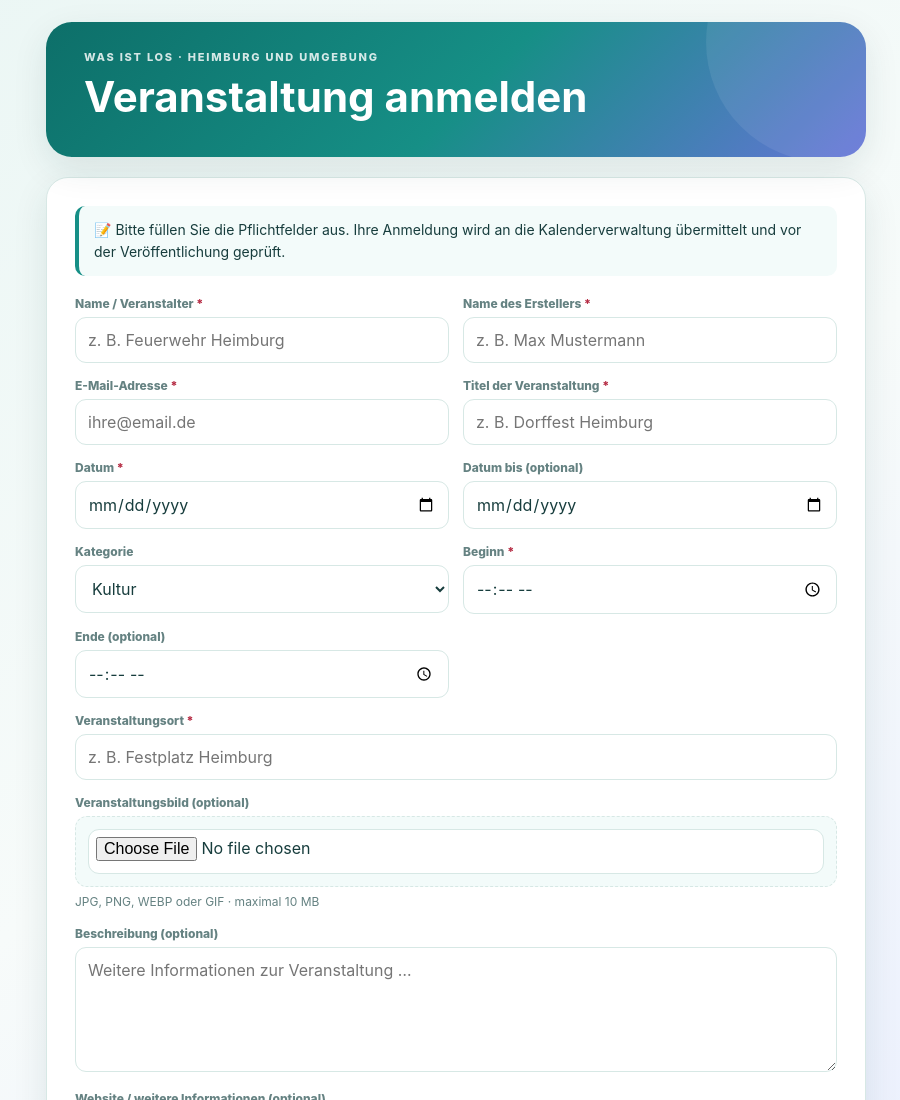
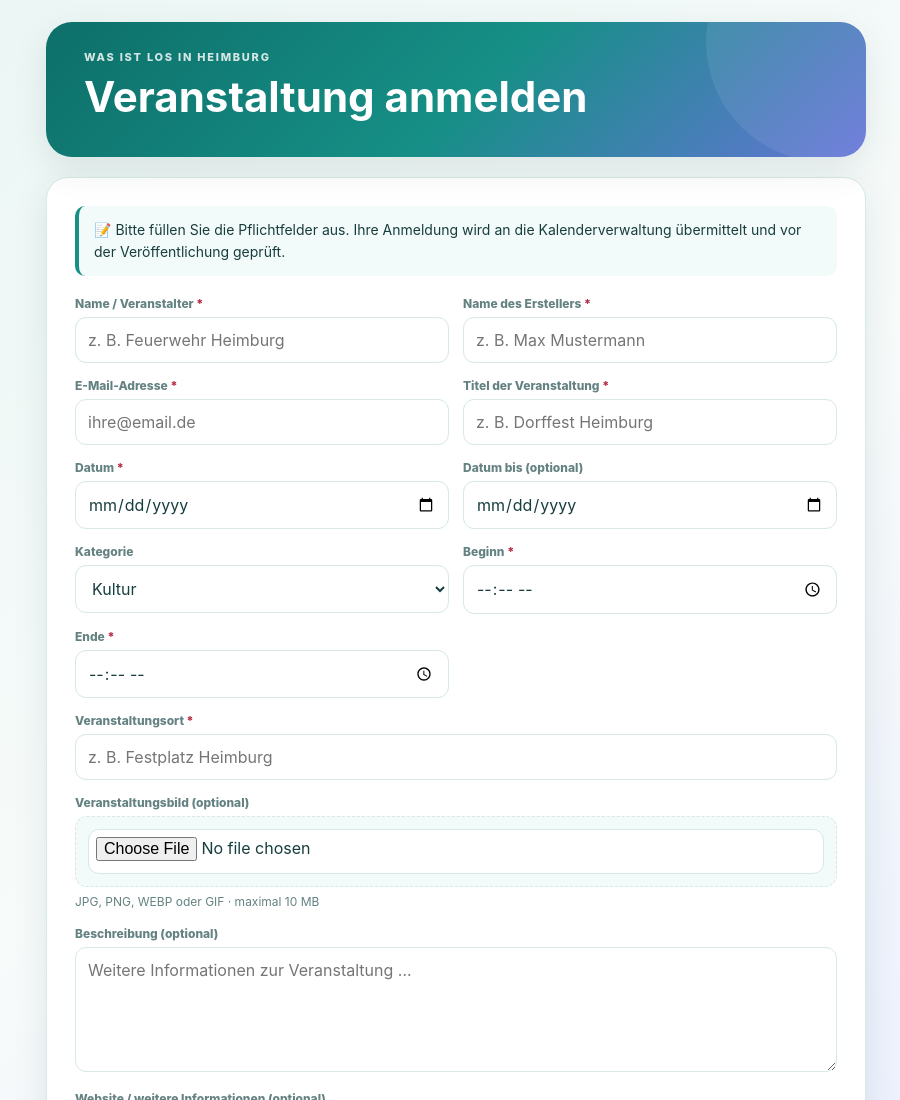
Before and after one commit to AppFabrik/Modal-Jimdo, a plain HTML site: page index.html in a window 1280 px wide. Shown: the top 1100 px of the page, without its empty margins (184-1084 px from the left). Drawn offline with Linux system fonts and the light colour scheme.

Commit message:
Update index.html

```diff
--- a/index.html
+++ b/index.html
@@ -4,7 +4,7 @@
 <meta charset="UTF-8">
 <meta name="viewport" content="width=device-width, initial-scale=1, viewport-fit=cover">
 <meta name="theme-color" content="#168f86">
-<meta name="description" content="Veranstaltungen für Was ist los in Heimburg und Umgebung anmelden.">
+<meta name="description" content="Veranstaltungen für Heimburg">
 <title>Veranstaltung anmelden</title>
 <style>
 :root{--paper:#fff;--paper2:#f3fbfa;--ink:#173d3d;--muted:#658282;--accent:#168f86;--accent-dark:#0d6f69;--gold:#f2b34d;--line:#d7e8e5;--danger:#b52b43;--shadow:0 12px 35px rgba(23,61,61,.10);--radius:22px}
@@ -32,7 +32,7 @@ footer{text-align:center;color:var(--muted);font-size:12px;margin:18px 0 0}
 <body>
 <main class="container">
   <header class="hero">
-    <div class="kicker">Was ist los · Heimburg und Umgebung</div>
+    <div class="kicker">Was ist los in Heimburg</div>
     <h1>Veranstaltung anmelden</h1>
   </header>
   <section class="panel">
@@ -67,7 +67,7 @@ footer{text-align:center;color:var(--muted);font-size:12px;margin:18px 0 0}
         <div class="form-group">
           <label for="publicCategory">Kategorie</label>
           <select id="publicCategory" name="Kategorie">
-            <option value="Kultur">Kultur</option><option value="Sport">Sport</option><option value="Feste & Feiern">Feste &amp; Feiern</option><option value="Musik">Musik</option><option value="Verein">Verein</option><option value="Sonstiges">Sonstiges</option>
+            <option value="Kultur">Kultur</option><option value="Sport">Sport</option><option value="Feste & Feiern">Feste &amp; Feiern</option><option value="Konzert">Konzert</option><option value="Sonstiges">Sonstiges</option>
           </select>
         </div>
         <div class="form-group">
@@ -75,8 +75,8 @@ footer{text-align:center;color:var(--muted);font-size:12px;margin:18px 0 0}
           <input id="publicStart" name="Beginn" type="time" required>
         </div>
         <div class="form-group">
-          <label for="publicEnd">Ende (optional)</label>
-          <input id="publicEnd" name="Ende" type="time">
+          <label for="publicEnd">Ende <span class="required">*</span></label>
+          <input id="publicEnd" name="Ende" type="time"required>
         </div>
         <div class="form-group full">
           <label for="publicLocation">Veranstaltungsort <span class="required">*</span></label>
```
